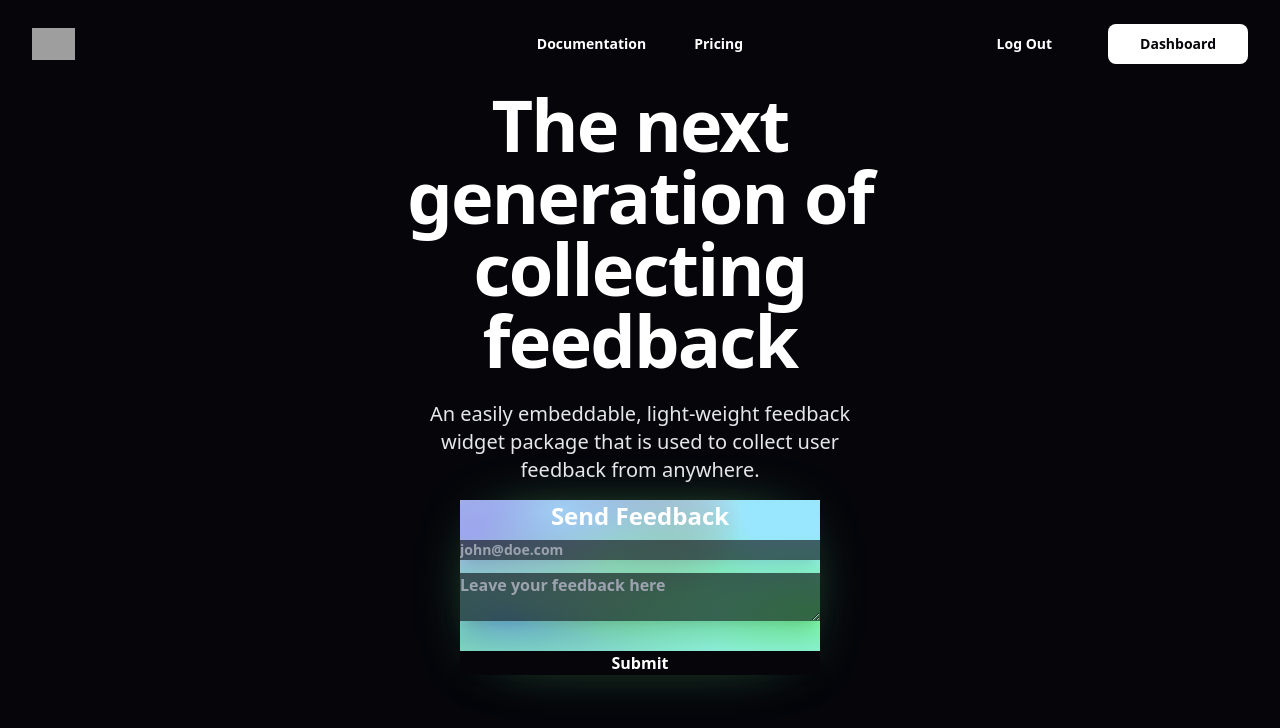
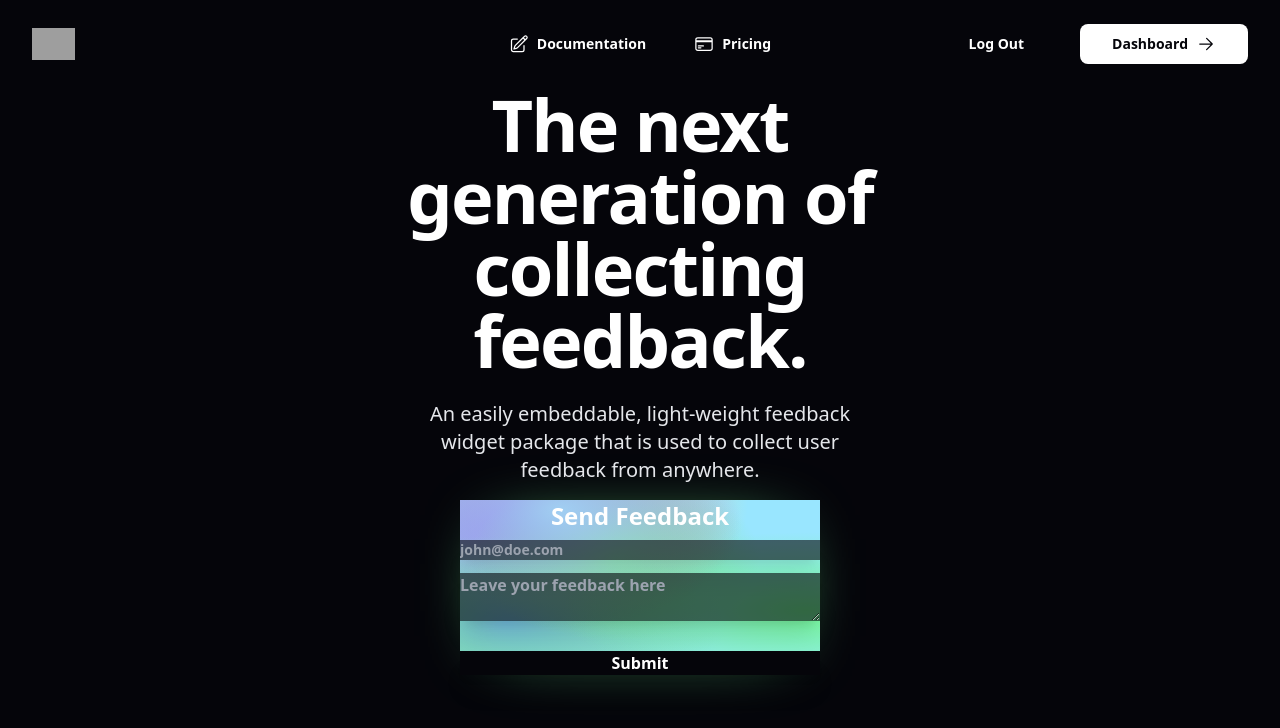
Before and after one commit to ramezj/astralics, a Next.js app in the folder client/: page / in a window 1280 px wide. Shown: the top 728 px of the page. Built offline with nearby package versions, Linux system fonts and the light colour scheme; no server answers; sample sign-in values are in the browser's storage; grey boxes are pictures that could not be loaded.

Commit message:
new svgs for navbar

```diff
--- a/client/components/layout/index.js
+++ b/client/components/layout/index.js
@@ -3,6 +3,7 @@ import Navbar from "../navbar";
 export default function Layout(props) {
     return (
         <div className='bg-[#05050a] h-full min-h-screen bg-bottom bg-no-repeat w-full'>
+
         <Navbar/>
         {props.children}
         </div>
--- a/client/components/navbar/index.js
+++ b/client/components/navbar/index.js
@@ -10,7 +10,10 @@ import {
   FingerPrintIcon,
   SquaresPlusIcon,
   XMarkIcon,
-  ArrowRightIcon
+  ArrowRightIcon,
+  ArrowSmallRightIcon,
+  PencilSquareIcon,
+  CreditCardIcon
 } from '@heroicons/react/24/outline'
 import { ChevronDownIcon, PhoneIcon, PlayCircleIcon } from '@heroicons/react/20/solid'
 
@@ -52,10 +55,12 @@ export default function Navbar() {
           </button>
         </div>
         <Popover.Group className="hidden lg:flex lg:gap-x-12">
-          <Link href="/documentation" className="text-sm font-bold leading-6 text-white">
+          <Link href="/documentation" className="text-sm font-bold leading-6 text-white flex justify-center items-center gap-2">
+            <PencilSquareIcon width='20' className='flex'/>
             Documentation
           </Link>
-          <Link href="/pricing" className="text-sm font-bold leading-6 text-white">
+          <Link href="/pricing" className="text-sm font-bold leading-6 text-white flex justify-center items-center gap-2">
+            <CreditCardIcon width='20' className='flex' />
             Pricing
           </Link>
         </Popover.Group>
@@ -71,7 +76,10 @@ export default function Navbar() {
           <a className="text-sm font-bold leading-6 text-white">
             {
               session
-              ? <> <Link href='/app' className='px-8 py-2 bg-white text-[#05050a] rounded-lg font-bold flex justify-center'>Dashboard </Link></>
+              ? <> <Link href='/app' className='px-8 py-2 bg-white text-[#05050a] rounded-lg font-bold flex gap-2 content-center justify-center items-center'>
+                Dashboard
+                <ArrowSmallRightIcon width={20} className='flex content-center align-middle'/>
+                </Link></>
               : <> <button className='px-8 py-2 bg-white text-[#05050a] rounded-lg font-bold flex justify-center' onClick={signUserIn}>Get Started </button></>
             }
           </a>
--- a/client/pages/_app.js
+++ b/client/pages/_app.js
@@ -9,7 +9,7 @@ export default function App({
   return (
     <ErrorBoundary>
     <SessionProvider session={session}>
-      <Component {...pageProps} />
+      <Component className='' {...pageProps} />
     </SessionProvider>
     </ErrorBoundary>
   )
--- a/client/pages/_document.js
+++ b/client/pages/_document.js
@@ -3,7 +3,8 @@ import { Html, Head, Main, NextScript } from 'next/document'
 export default function Document() {
   return (
     <Html lang="en">
-      <Head />
+      <Head>
+      </Head>
       <body>
         <Main />
         <NextScript />
--- a/client/pages/index.js
+++ b/client/pages/index.js
@@ -12,7 +12,7 @@ export default function Component() {
       <center>
         <div className="">
             <h1 className='sm:text-5xl 2xl:mt-8 text-4xl w-4/5 font-bold tracking-tight leading-none text-white md:text-5xl lg:text-7xl lg:w-3/6'>
-            The next generation of collecting feedback
+            The next generation of collecting feedback.
             </h1>
             <br />
             <p className='text-gray-200 lg:text-xl lg:w-2/6 md:w-3/6 w-4/5'>An easily embeddable, light-weight feedback widget package that is used to collect user feedback from anywhere.</p>
--- a/client/styles/globals.css
+++ b/client/styles/globals.css
@@ -6,6 +6,7 @@
   --foreground-rgb: 0, 0, 0;
   --background-start-rgb: 214, 219, 220;
   --background-end-rgb: 255, 255, 255;
+  --textColor:#05050a
 }
 
 @media (prefers-color-scheme: dark) {
@@ -13,6 +14,7 @@
     --foreground-rgb: 255, 255, 255;
     --background-start-rgb: 0, 0, 0;
     --background-end-rgb: 0, 0, 0;
+    --textColor:#05050a
   }
 }
 
```
